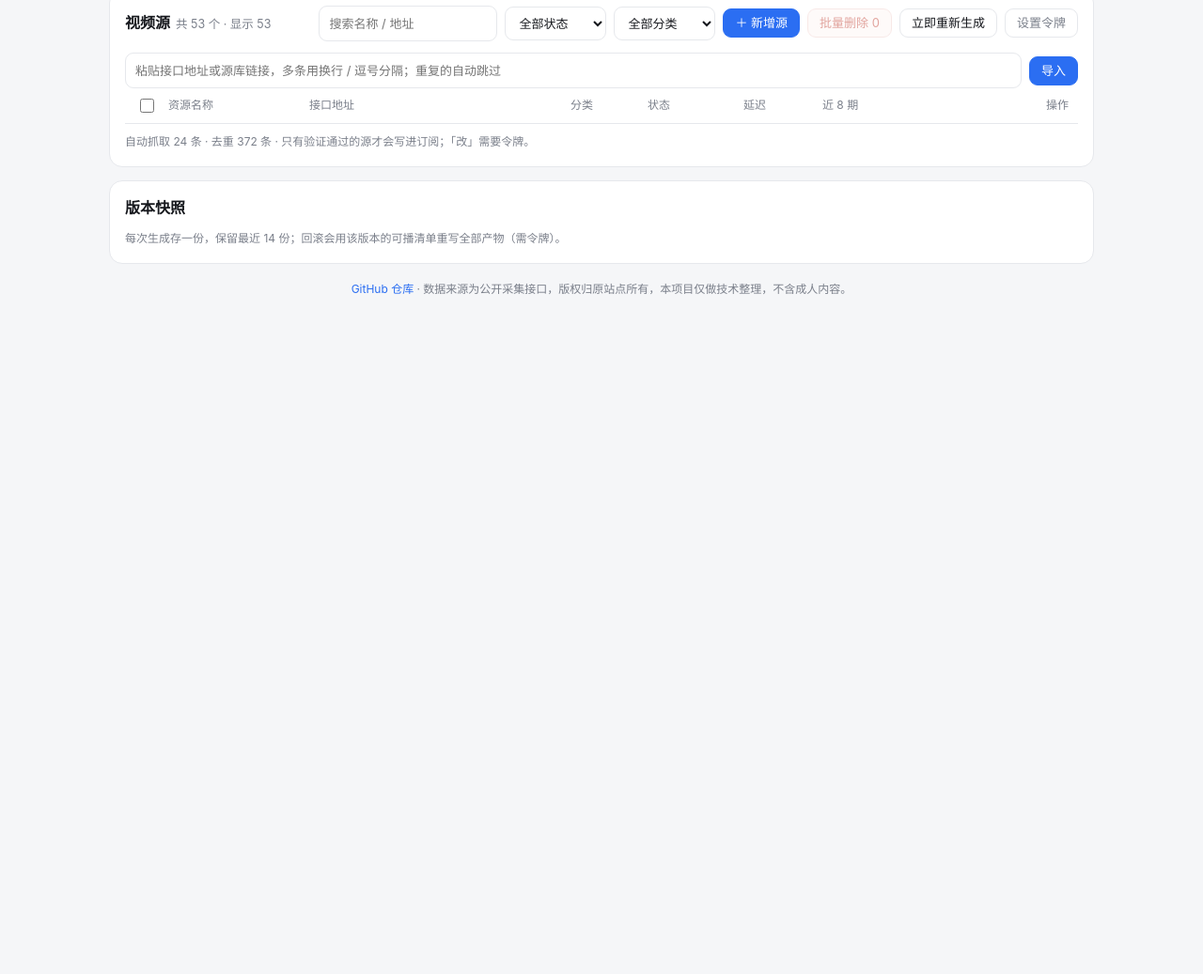
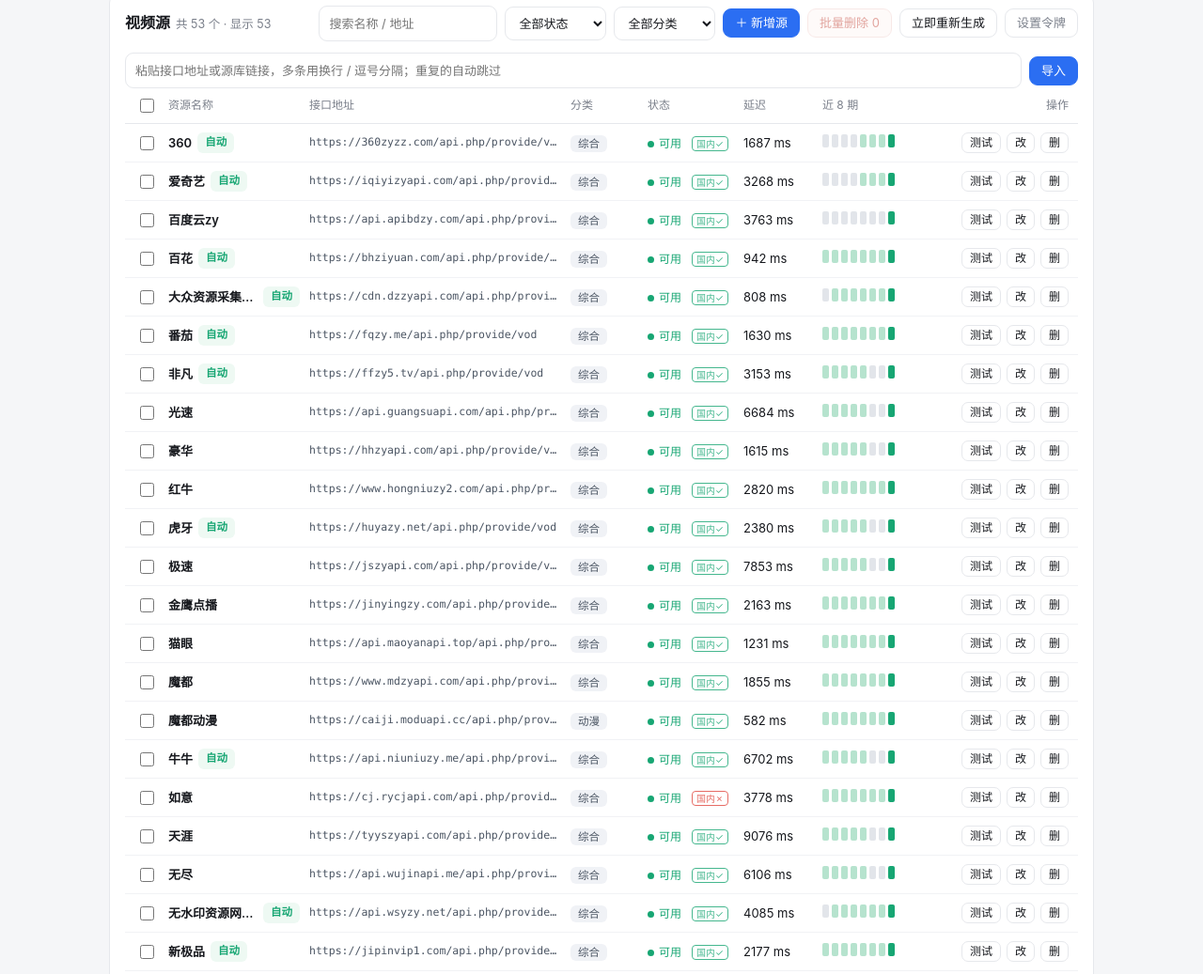
Before and after one commit to looomix/TVbox-Configs, a plain HTML site: page index.html in a window 1280 px wide. Shown: the part 782-1819 px from the top of the page at 94% size. Before the commit the page ends 1160 px from the top, so only its background shows below. Drawn offline with Linux system fonts and the light colour scheme.

Commit message:
fix: 补回缺失的 cnFlag，列表与国内标记恢复正常渲染

```diff
--- a/assets/app.js
+++ b/assets/app.js
@@ -263,6 +263,15 @@
       if (ra !== rb) return ra - rb;
       return a.name.localeCompare(b.name, 'zh-Hans-CN');
     });
+  }
+
+  // cnFlag marks the domestic vantage verdict: the source may be blocked
+  // overseas but still usable from inside china.
+  function cnFlag(st) {
+    if (!st || !st.cn_state) return '';
+    if (st.cn_state === 'ok') return '<span class="cn-tag ok" title="国内节点可用">国内✓</span>';
+    if (st.cn_state === 'down') return '<span class="cn-tag bad" title="国内节点不可用">国内✗</span>';
+    return '<span class="cn-tag mid" title="国内节点未能确认">国内?</span>';
   }
 
   function renderRows() {
--- a/assets/style.css
+++ b/assets/style.css
@@ -124,6 +124,10 @@ a:hover { text-decoration: underline; }
 .dot.warn { color: var(--warn); } .dot.warn i { background: var(--warn); }
 .dot.bad { color: var(--bad); } .dot.bad i { background: var(--bad); }
 .dot.off { color: var(--muted); } .dot.off i { background: #c3c7d0; }
+.cn-tag { margin-left: 6px; padding: 0 4px; border-radius: 4px; font-size: 10px; line-height: 14px; border: 1px solid currentColor; opacity: .8; }
+.cn-tag.ok { color: var(--ok); }
+.cn-tag.bad { color: var(--bad); }
+.cn-tag.mid { color: var(--muted); }
 
 .spark { display: inline-flex; gap: 3px; align-items: center; }
 .spark span { width: 7px; height: 14px; border-radius: 2px; background: #e2e5ea; display: block; }
--- a/index.html
+++ b/index.html
@@ -5,7 +5,7 @@
 <meta name="viewport" content="width=device-width, initial-scale=1">
 <title>TVbox-Configs · 视频源管理</title>
 <meta name="description" content="每 7 天自动检测的可视化 TVBox / MoonTV 视频源配置，多镜像订阅地址，支持在线新增、导入、测试与删除。">
-<link rel="stylesheet" href="assets/style.css?v=20261128h">
+<link rel="stylesheet" href="assets/style.css?v=20261128i">
 </head>
 <body>
 <div class="wrap">
@@ -127,6 +127,6 @@
 </div>
 
 <div class="toast" id="toast"></div>
-<script src="assets/app.js?v=20261128h"></script>
+<script src="assets/app.js?v=20261128i"></script>
 </body>
 </html>
```
